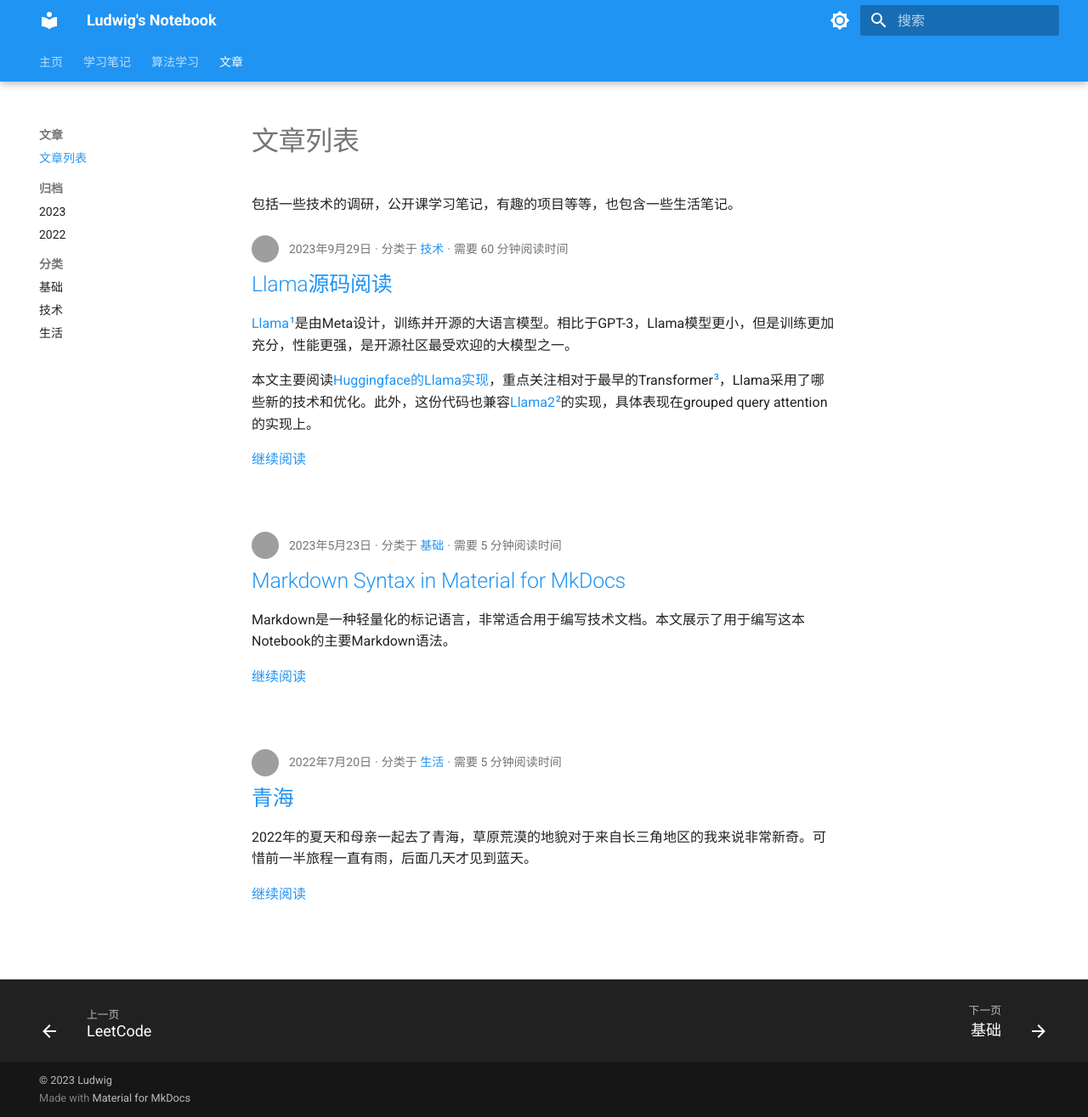
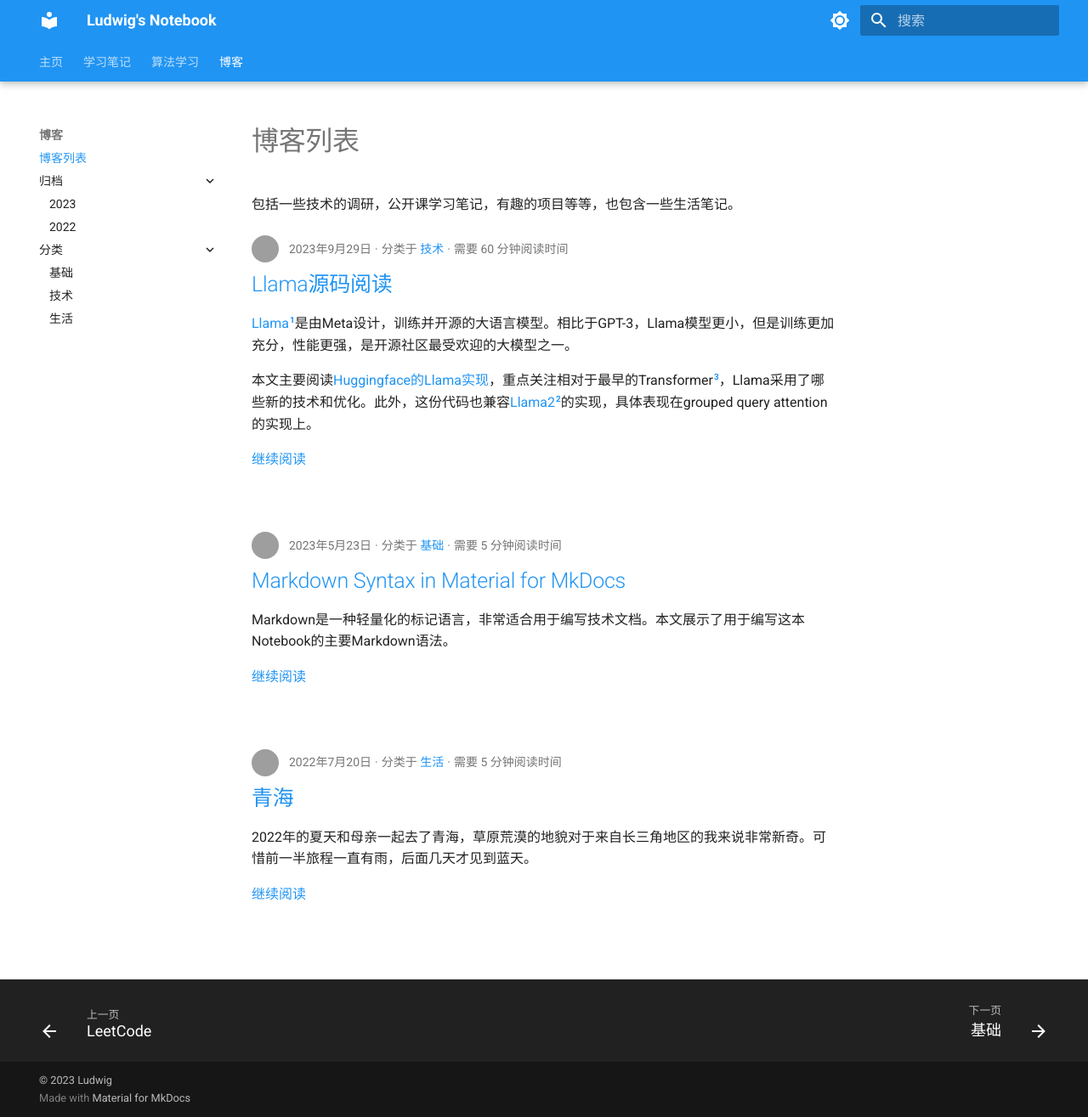
Before and after one commit to cs32963/Notebook, an MkDocs documentation site: the page built from docs/blog/index.md, in a window 1280 px wide and 1315 px high. Shown: the whole window at 85% size. Built offline with MkDocs 1.6.1 and Material for MkDocs 9.7.7, drawn with Linux system fonts in a browser that asks for light colours; grey boxes are pictures that could not be loaded.

Commit message:
update navigation

```diff
--- a/docs/blog/index.md
+++ b/docs/blog/index.md
@@ -1,3 +1,3 @@
-# 文章列表
+# 博客列表
 
 包括一些技术的调研，公开课学习笔记，有趣的项目等等，也包含一些生活笔记。
--- a/mkdocs.yml
+++ b/mkdocs.yml
@@ -6,7 +6,7 @@ theme:
   features:
     - navigation.tabs
     - navigation.tabs.sticky
-    - navigation.sections
+    - navigation.expand
     - navigation.top
     - search.suggest
     - search.highlight
@@ -119,5 +119,5 @@ nav:
     - 题单:
       - Codeforces: algorithms/codeforces_problem_list.md
       - LeetCode: algorithms/leetcode_problem_list.md
-  - 文章:
+  - 博客:
     - blog/index.md
```
